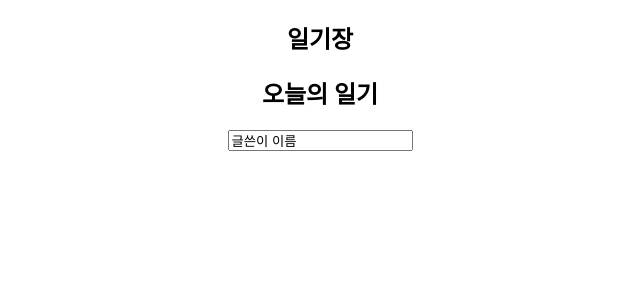
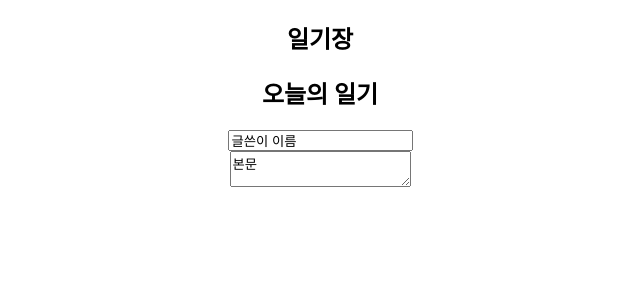
Before and after one commit to slackjawed12/react-rudiment, a React (Create React App) app in the folder simplediary/: page / in a window 1280 px wide. Shown: the top 300 px of the page, without its empty margins (320-960 px from the left). Built offline with nearby package versions, Linux system fonts and the light colour scheme.

Commit message:
feature(simplediary): 본문 textarea element 추가

```diff
--- a/simplediary/src/DiaryEditor.js
+++ b/simplediary/src/DiaryEditor.js
@@ -1,7 +1,7 @@
 import { useState } from "react";
 const DiaryEditor = () => {
   const [author, setAuthor] = useState("글쓴이 이름");
-
+  const [content, setContent] = useState("본문");
   return (
     <div className="DiaryEditor">
       <h2>오늘의 일기</h2>
@@ -15,6 +15,14 @@ const DiaryEditor = () => {
           }}
         />
       </div>
+      <div>
+        <textarea
+          value={content}
+          onChange={(e) => {
+            setContent(e.target.value);
+          }}
+        />
+      </div>
     </div>
   );
 };
```
